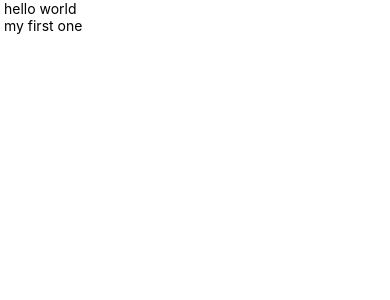
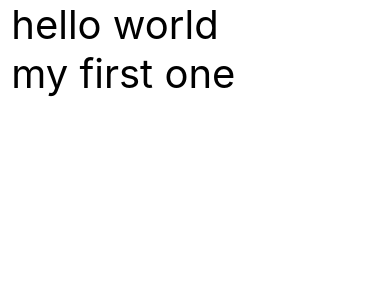
Before and after one commit to itsmegarvin/Firstapp, a React Native app: screen / in a window 390 px wide. Shown: the top 300 px of the page. Built offline with nearby package versions, Linux system fonts and the light colour scheme.

Commit message:
text fontsize increased

```diff
--- a/App.js
+++ b/App.js
@@ -5,8 +5,8 @@ function App()
 {
   return(
     <View>
-        <Text> hello world </Text>
-        <Text> my first one </Text>
+        <Text style={{fontSize:40}}> hello world </Text>
+        <Text style={{fontSize:40}}> my first one </Text>
     </View>
   )
 }
```
